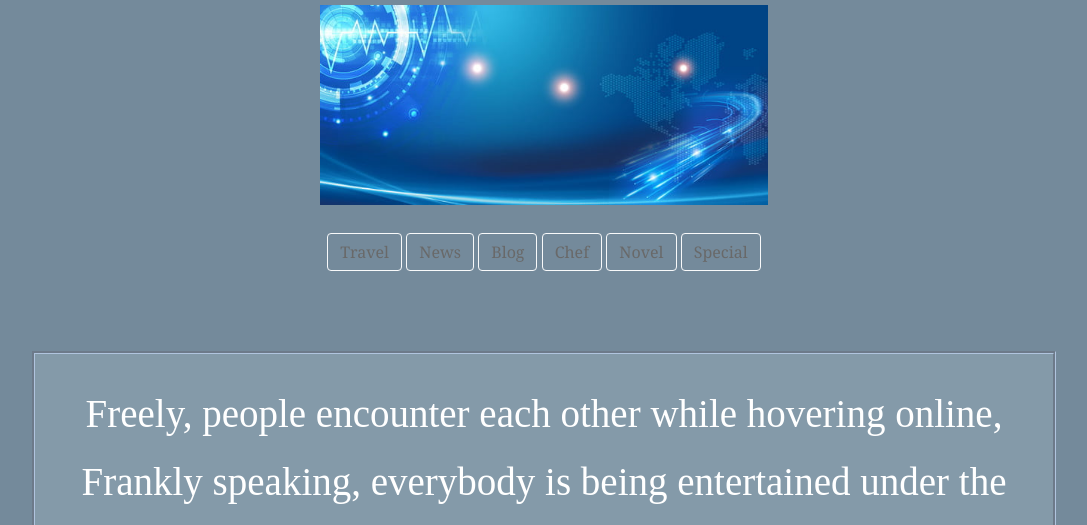
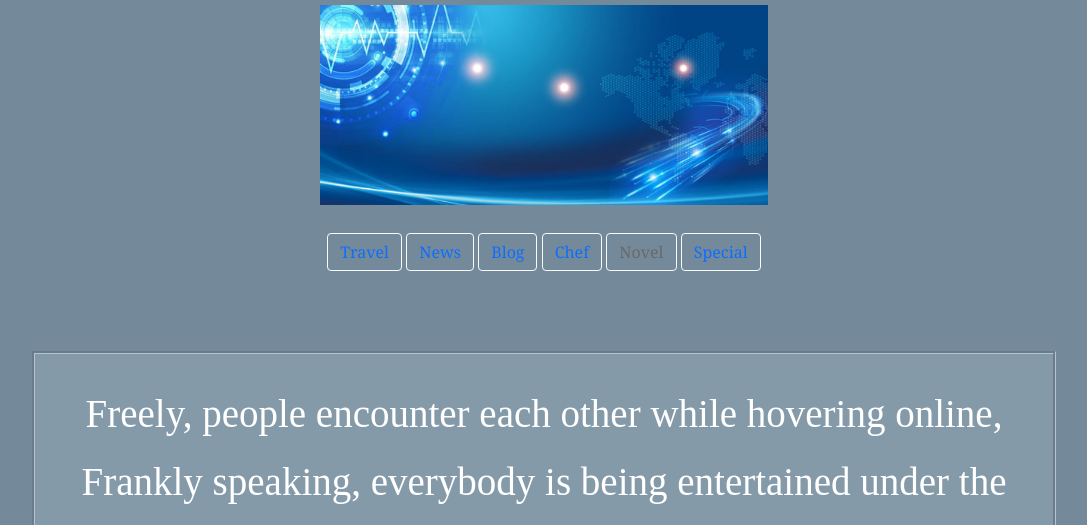
Before and after one commit to michaelfan0310/michaelfan0310.github.io, a plain HTML site: page index.html in a window 1280 px wide. Shown: the part 275-800 px from the top of the page, without its empty margins (96-1183 px from the left). Drawn offline with nearby package versions, Linux system fonts and the light colour scheme; a web font is replaced by a local one.

Commit message:
Update styles.css

```diff
--- a/styles.css
+++ b/styles.css
@@ -79,21 +79,19 @@ background-color: rgb(48, 211, 89);}
   text-decoration: none;   }
 
 #buttonA{
-           color:#696969;
+
              text-decoration:none;
              }
 
 #buttonB{
-             color:#696969;
              text-decoration:none;
             }
 
 #buttonC{
-             color:#696969;
              text-decoration:none;
              }
 #buttonD{
-             color:#696969;
+
              text-decoration:none;
              }
 #buttonE{
@@ -101,7 +99,7 @@ background-color: rgb(48, 211, 89);}
            text-decoration:none;
            }
 #buttonF{
-           color:#696969;
+
            text-decoration:none;
            }
 a {text-decoration:none;}
```
